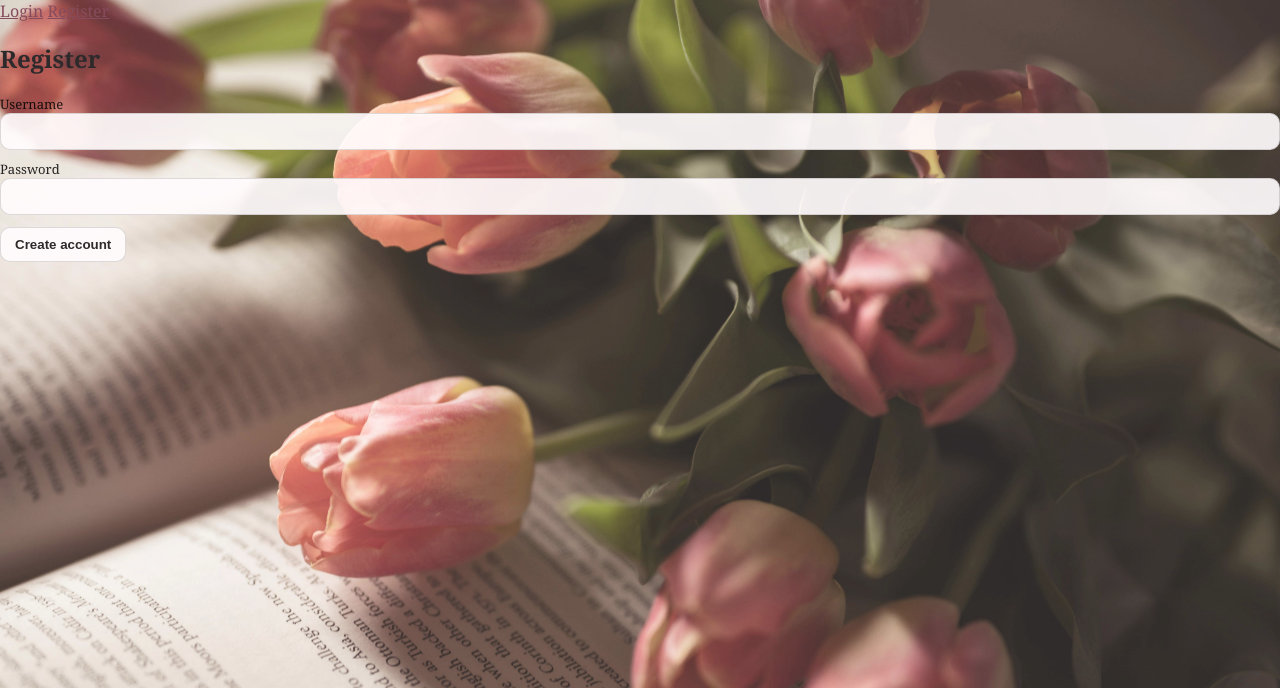
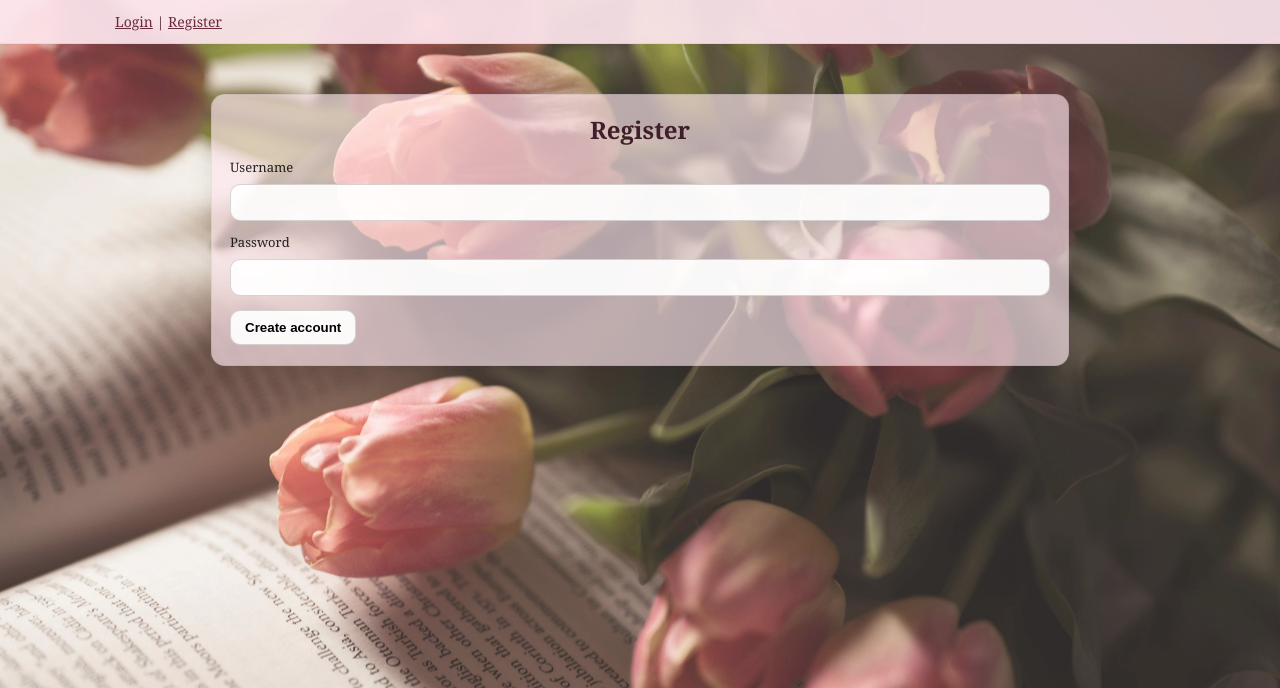
Before and after one commit to sneha031/engo-551-lab1, a Flask app: page /register in a window 1280 px wide. Shown: the top 688 px of the page. Run offline with Flask 3, Linux system fonts and the light colour scheme.

Commit message:
Complete assignment

```diff
--- a/backend/templates/register.html
+++ b/backend/templates/register.html
@@ -7,30 +7,40 @@
 </head>
 <body>
 
-  <div class="nav">
+  <div class="topbar">
+    <div class="topbar-inner">
+      <div class="topbar-left">
         <a href="{{ url_for('login') }}">Login</a>
+        <span class="divider">|</span>
         <a href="{{ url_for('register') }}">Register</a>
       </div>
 
-  {% if message %}
-    <div class="msg">{{ message }}</div>
-  {% endif %}
+      <div class="topbar-right">
+      </div>
+    </div>
+  </div>
 
-  <h2>Register</h2>
+  <div class="page">
+    <div class="panel">
+      <div class="panel-title">Register</div>
 
       <form method="post" action="{{ url_for('register') }}">
-    <div class="card">
         <div class="small">Username</div>
-      <input name="username" autocomplete="username">
+        <div style="margin-top:8px;">
+          <input name="username" autocomplete="username" required>
+        </div>
 
-      <div style="margin-top:10px;" class="small">Password</div>
-      <input name="password" type="password" autocomplete="new-password">
+        <div class="small" style="margin-top:12px;">Password</div>
+        <div style="margin-top:8px;">
+          <input name="password" type="password" autocomplete="new-password" required>
+        </div>
 
-      <div style="margin-top:12px;">
+        <div style="margin-top:14px;">
           <button type="submit">Create account</button>
         </div>
+      </form>
     </div>
-  </form>
+  </div>
 
 </body>
 </html>
```
Also changed, not shown: 2 other files. Lines whose indentation alone changed are shown as unchanged.
